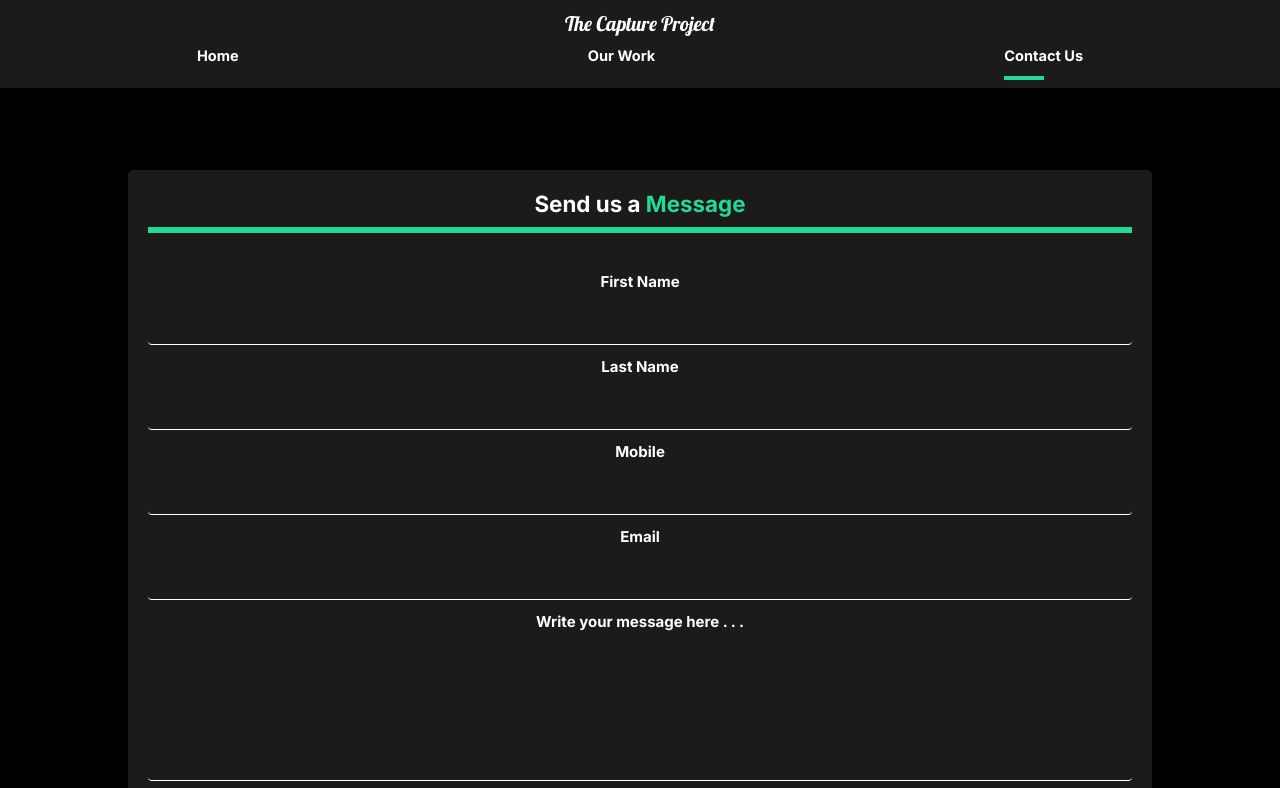
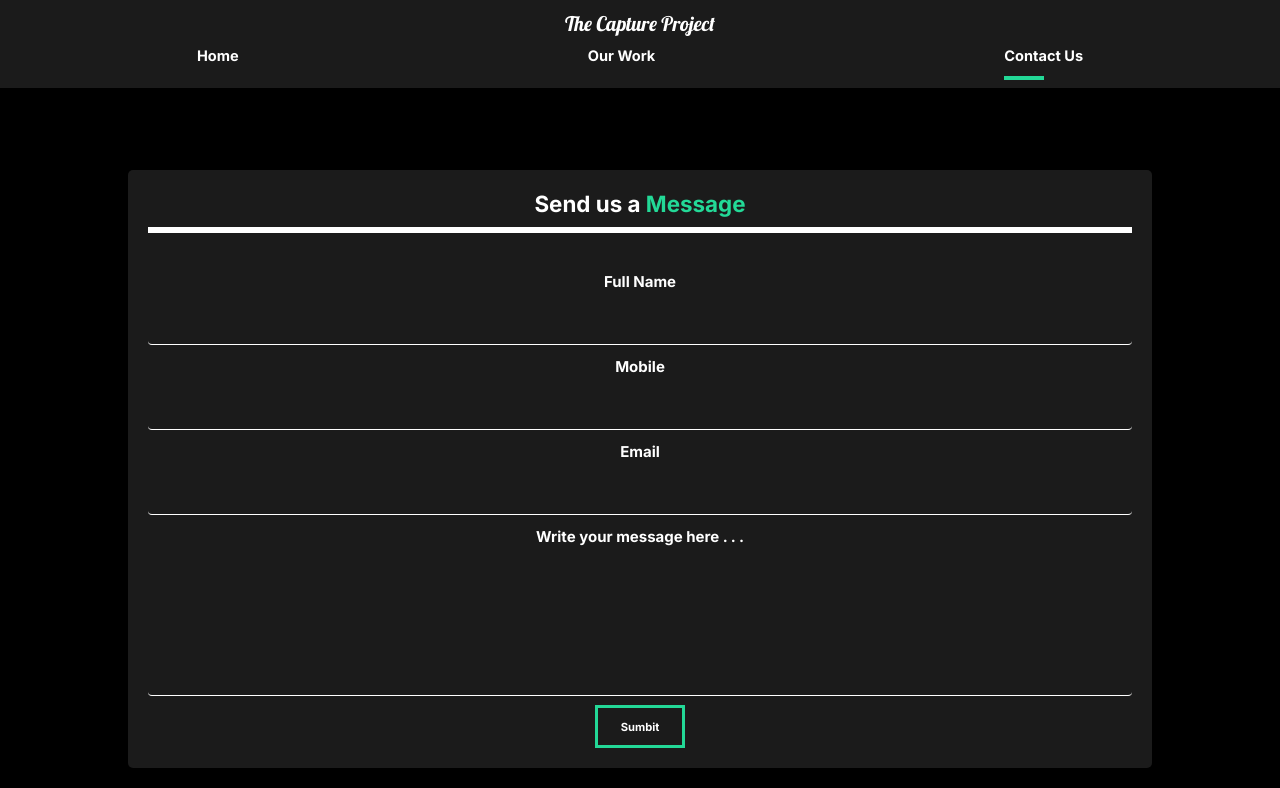
Before and after one commit to HMugera/Capture, a React (Create React App) app: page /contact in a window 1280 px wide. Shown: the top 788 px of the page. Built offline with nearby package versions, Linux system fonts and the light colour scheme.

Commit message:
finished setting up contact page

```diff
--- a/src/pages/ContactPage.js
+++ b/src/pages/ContactPage.js
@@ -26,16 +26,11 @@ function ContactPage() {
 				<form action="">
 					<InputContainer>
 						<InputCont>
-							<label for="fname">First Name</label>
-							<input type="text" id="fname" name="firstname" />
+							<label for="fname">Full Name</label>
+							<input type="text" id="fname" name="fullname" />
 						</InputCont>
 					</InputContainer>
-					<InputContainer>
-						<InputCont>
-							<label for="lname">Last Name</label>
-							<input type="text" id="lname" name="lastname" />
-						</InputCont>
-					</InputContainer>
+
 					<InputContainer>
 						<InputCont>
 							<label for="mobile">Mobile</label>
@@ -134,7 +129,7 @@ const ContactStyles = styled(Wrapper)`
 	align-items: center;
 	.line {
 		height: 0.5rem;
-		background: #23d997;
+		background: #fff;
 		margin-bottom: 3rem;
 	}
 	@media (max-width: 1300px) {
@@ -185,6 +180,17 @@ const InputContainer = styled.div`
 		color: #fff;
 		font-size: 15px;
 		font-weight: bolder;
+	}
+	/* Chrome, Safari, Edge, Opera */
+	input::-webkit-outer-spin-button,
+	input::-webkit-inner-spin-button {
+		-webkit-appearance: none;
+		margin: 0;
+	}
+
+	/* Firefox */
+	input[type="number"] {
+		-moz-appearance: textfield;
 	}
 `;
 
```
Also changed, not shown: 1 other file (tests, documents, lock files or other folders).
